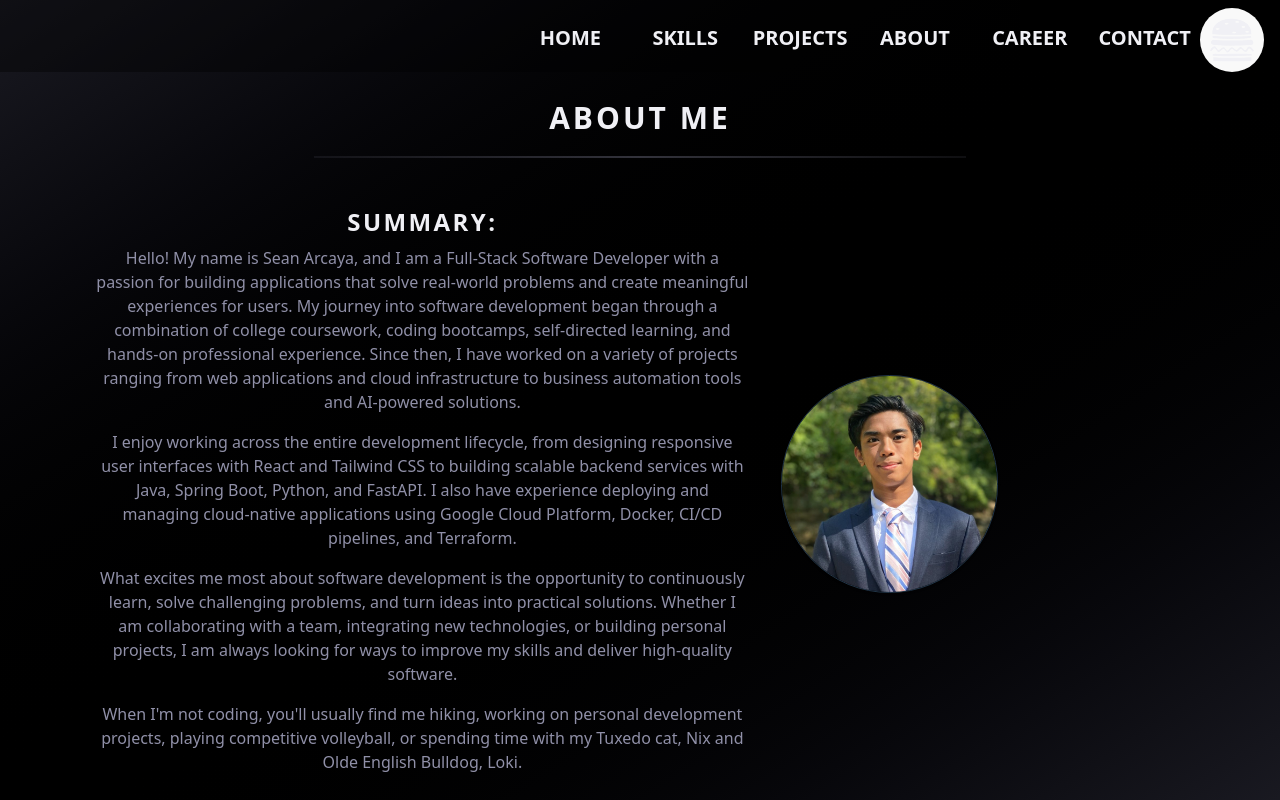
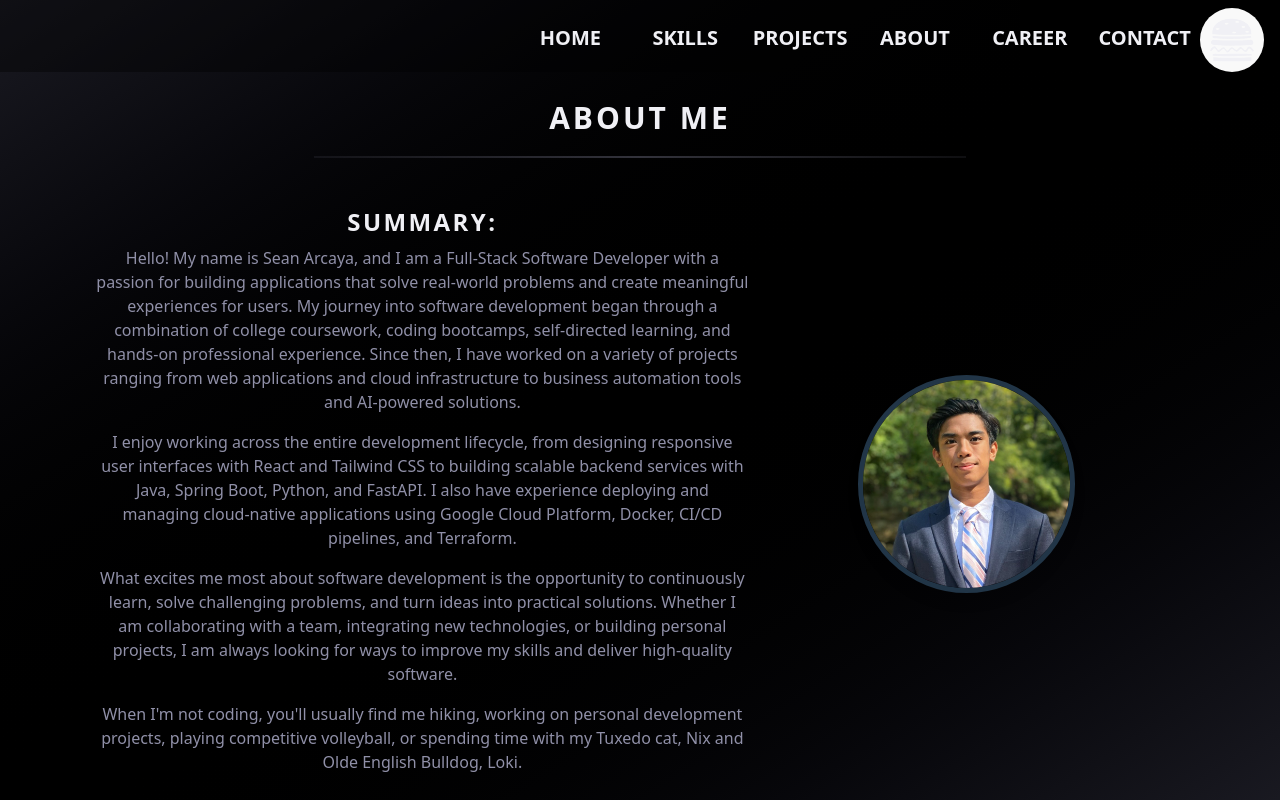
Before and after one commit to SeanEArc/Developer-Portfolio, a React (Vite) app in the folder Developer-Portfolio/: page /aboutme in a window 1280 px wide. Shown: the top 800 px of the page. Built offline with nearby package versions, Linux system fonts and the light colour scheme.

Commit message:
Updated the About Me section image

```diff
--- a/Developer-Portfolio/src/components/AboutMe.jsx
+++ b/Developer-Portfolio/src/components/AboutMe.jsx
@@ -23,7 +23,7 @@ const AboutMe = () => {
                 ref={contentRef}
                 className={`grid grid-cols-1 md:grid-cols-[60%_40%] ${contentVisible ? 'animate-fade-slide-up' : 'opacity-0'}`}
             >
-                <img src={Professional_Photo} alt="Photo of me" className="block md:hidden my-6 mx-auto w-40 border shadow rounded-full" />
+                <img src={Professional_Photo} alt="Photo of me" className="block md:hidden my-6 mx-auto w-40 border-4 border-accent/60 shadow-lg shadow-accent/20 rounded-full" />
                 <div>
                     <h3 className="text-2xl font-semibold uppercase tracking-widest m-2 pt-5 text-text-primary">Summary:</h3>
 
@@ -57,7 +57,7 @@ const AboutMe = () => {
                     </p>
                 </div>
 
-                <img src={Professional_Photo} alt="Photo of me" className="hidden md:block my-auto mx-auto ml-8 md:w-[50%] border shadow rounded-full" />
+                <img src={Professional_Photo} alt="Photo of me" className="hidden md:block my-auto mx-auto md:w-[50%] border-5 border-accent/50 shadow-lg shadow-accent/20 rounded-full" />
             </div>
 
         </div>
```
